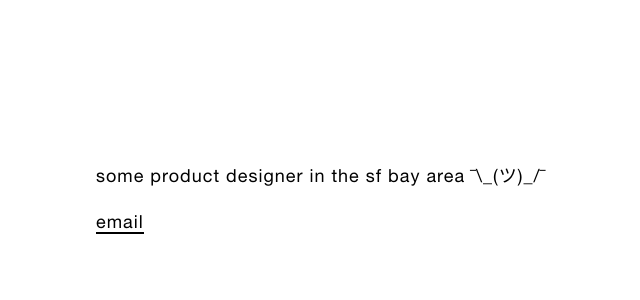
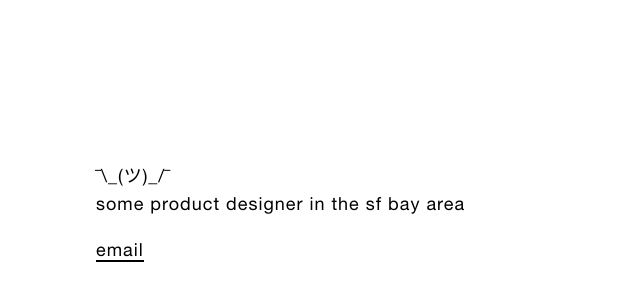
Before and after one commit to kathytieu/kathytieu.github.io, a plain HTML site: page index.html in a window 1280 px wide. Shown: the part 110-410 px from the top of the page, without its empty margins (254-894 px from the left). Drawn offline with Linux system fonts and the light colour scheme.

Commit message:
Update index.html

```diff
--- a/index.html
+++ b/index.html
@@ -21,7 +21,7 @@
 
 		<div class="squeeze">
 
-			<p>some product designer in the sf bay area ¯\_(ツ)_/¯</p>
+			<p>¯\_(ツ)_/¯<br>some product designer in the sf bay area</p>
 
 
 			<p><a href="mailto:tieukathy@gmail.com">email</a></p>
```
